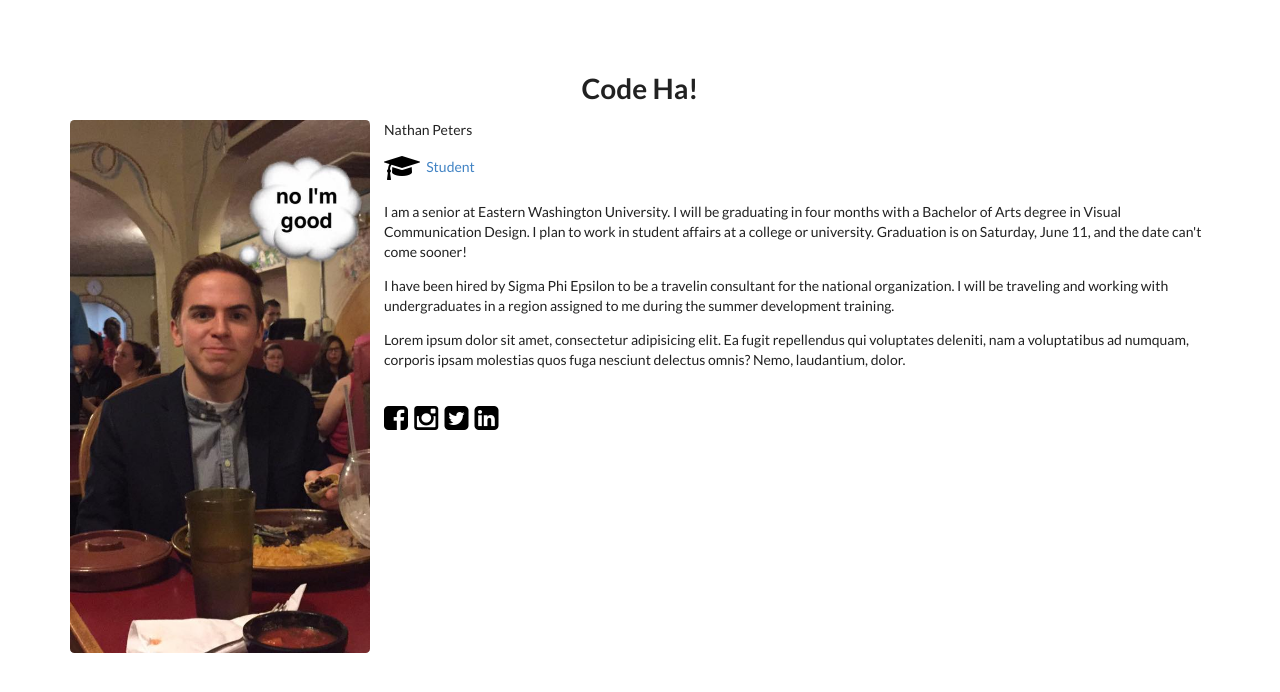
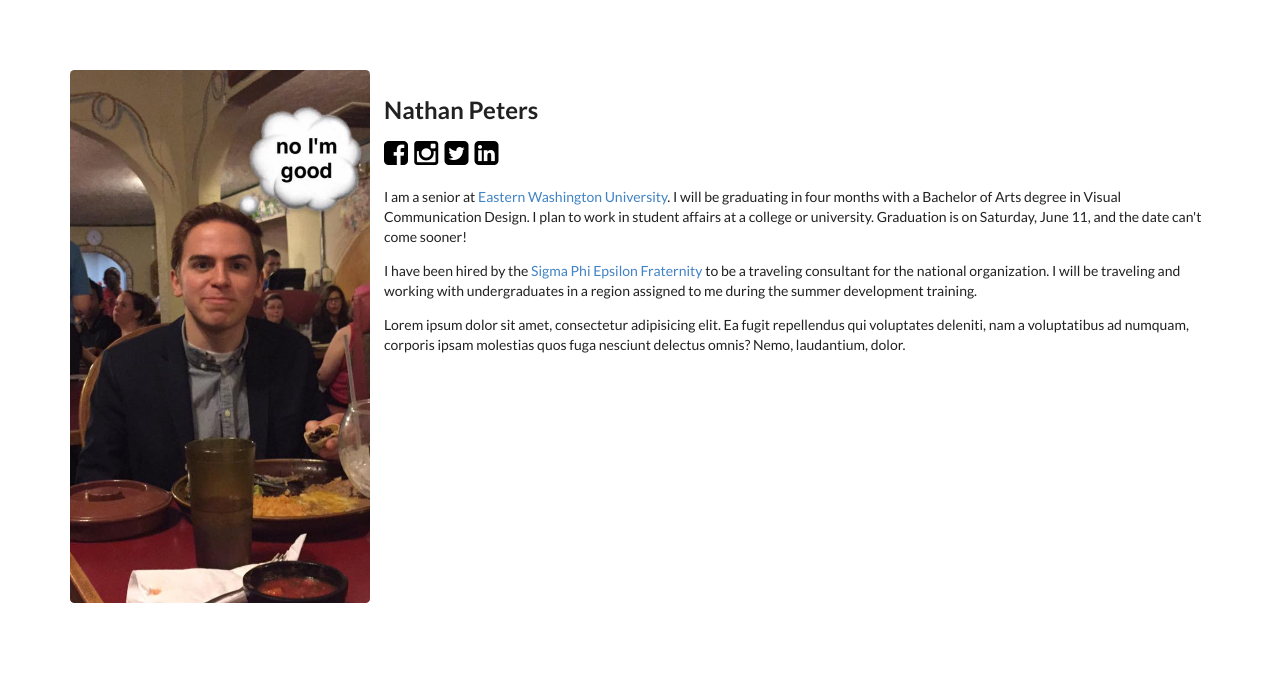
Before and after one commit to npeters10/pitchpage, a plain HTML site: page index.html in a window 1280 px wide. Drawn offline with nearby package versions, Linux system fonts and the light colour scheme.

Commit message:
Updates
Updates the text, added links, and rearranged the social media icons.

```diff
--- a/index.html
+++ b/index.html
@@ -9,20 +9,21 @@
 </head>
 <body>
 
-	<h1>Hi!</h1>
-
 	<img class="ui medium left floated rounded image" src="img/12472366_10208963023462327_656810075329841744_n.jpg" alt="">
 
-	<p>Nathan Peters</p>
-   <i class="big student icon"></i><a href="ewu.edu">    Student</a><br /><br />
-    <p>I am a senior at Eastern Washington University. I will be graduating in four months with a Bachelor of Arts degree in Visual Communication Design. I plan to work in student affairs at a college or university. Graduation is on Saturday, June 11, and the date can't come sooner!</p>
-	<p>I have been hired by Sigma Phi Epsilon to be a travelin consultant for the national organization. I will be traveling and working with undergraduates in a region assigned to me during the summer development training.</p>
-	<p>Lorem ipsum dolor sit amet, consectetur adipisicing elit. Ea fugit repellendus qui voluptates deleniti, nam a voluptatibus ad numquam, corporis ipsam molestias quos fuga nesciunt delectus omnis? Nemo, laudantium, dolor.</p>
-	<br />
-	<a href="https://www.facebook.com/nathan.peters.52"><i class="big facebook square icon"></i></a>
+	<h2>Nathan Peters</h2>
+
+    <a href="https://www.facebook.com/nathan.peters.52"><i class="big facebook square icon"></i></a>
 	<a href="https://www.instagram.com/natepeters_/"><i class="big instagram icon"></i></a>
 	<a href="https://www.twitter.com/natepeters_/"><i class="big twitter square icon"></i></a>
 	<a href="https://www.linkedin.com/in/petersnathan"><i class="big linkedin square icon"></i></a>
+
+    <br /><br />
+    <p>I am a senior at <a href="ewu.edu">Eastern Washington University</a>. I will be graduating in four months with a Bachelor of Arts degree in Visual Communication Design. I plan to work in student affairs at a college or university. Graduation is on Saturday, June 11, and the date can't come sooner!</p>
+	<p>I have been hired by the <a href="sigep.org">Sigma Phi Epsilon Fraternity</a> to be a traveling consultant for the national organization. I will be traveling and working with undergraduates in a region assigned to me during the summer development training.</p>
+	<p>Lorem ipsum dolor sit amet, consectetur adipisicing elit. Ea fugit repellendus qui voluptates deleniti, nam a voluptatibus ad numquam, corporis ipsam molestias quos fuga nesciunt delectus omnis? Nemo, laudantium, dolor.</p>
+	<br />
+
 
 	<script src="https://ajax.googleapis.com/ajax/libs/jquery/2.2.2/jquery.min.js"></script>
     <script>window.jQuery || document.write('<script src="js-min/jquery-2.2.2-min.js"><\/script>')</script>
```
